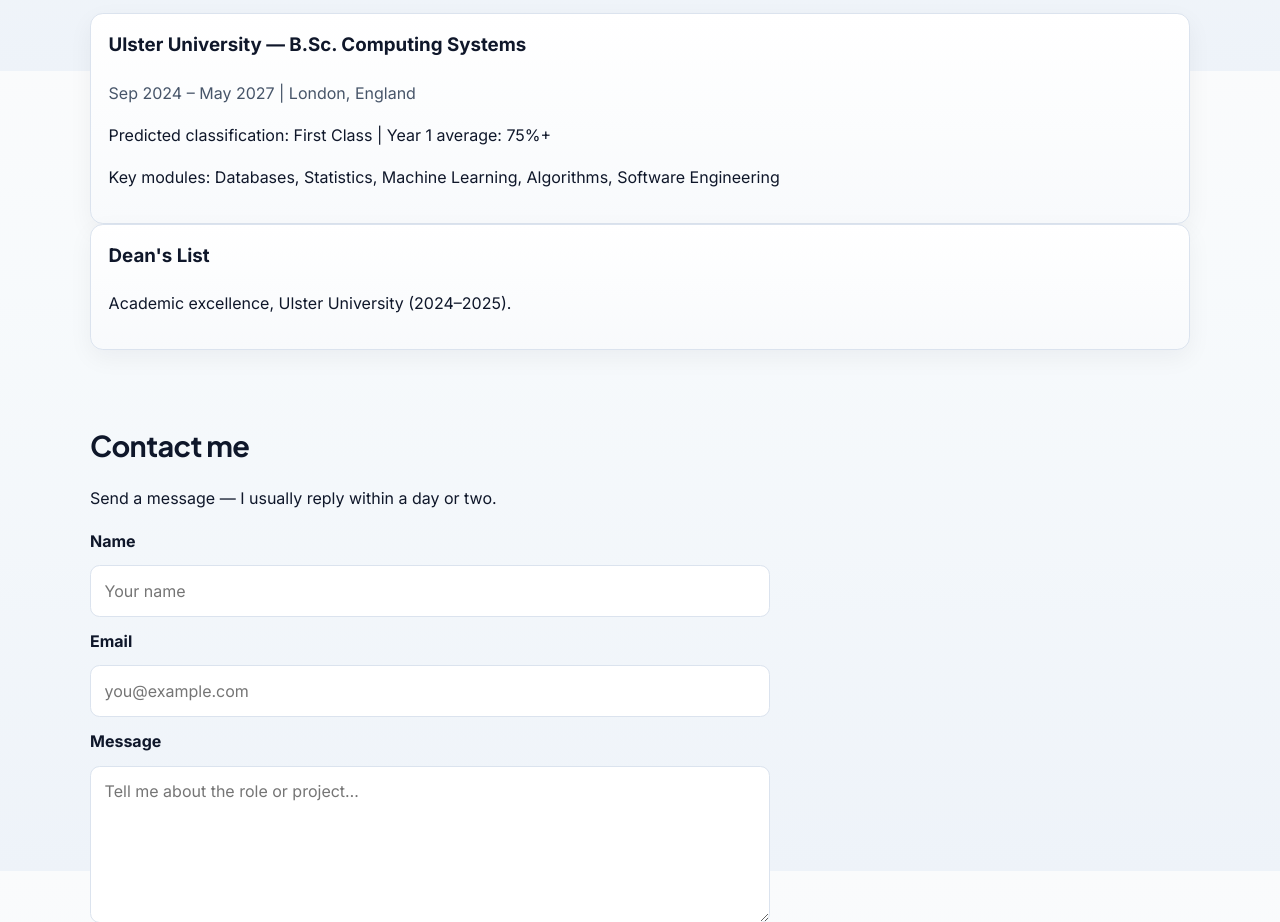
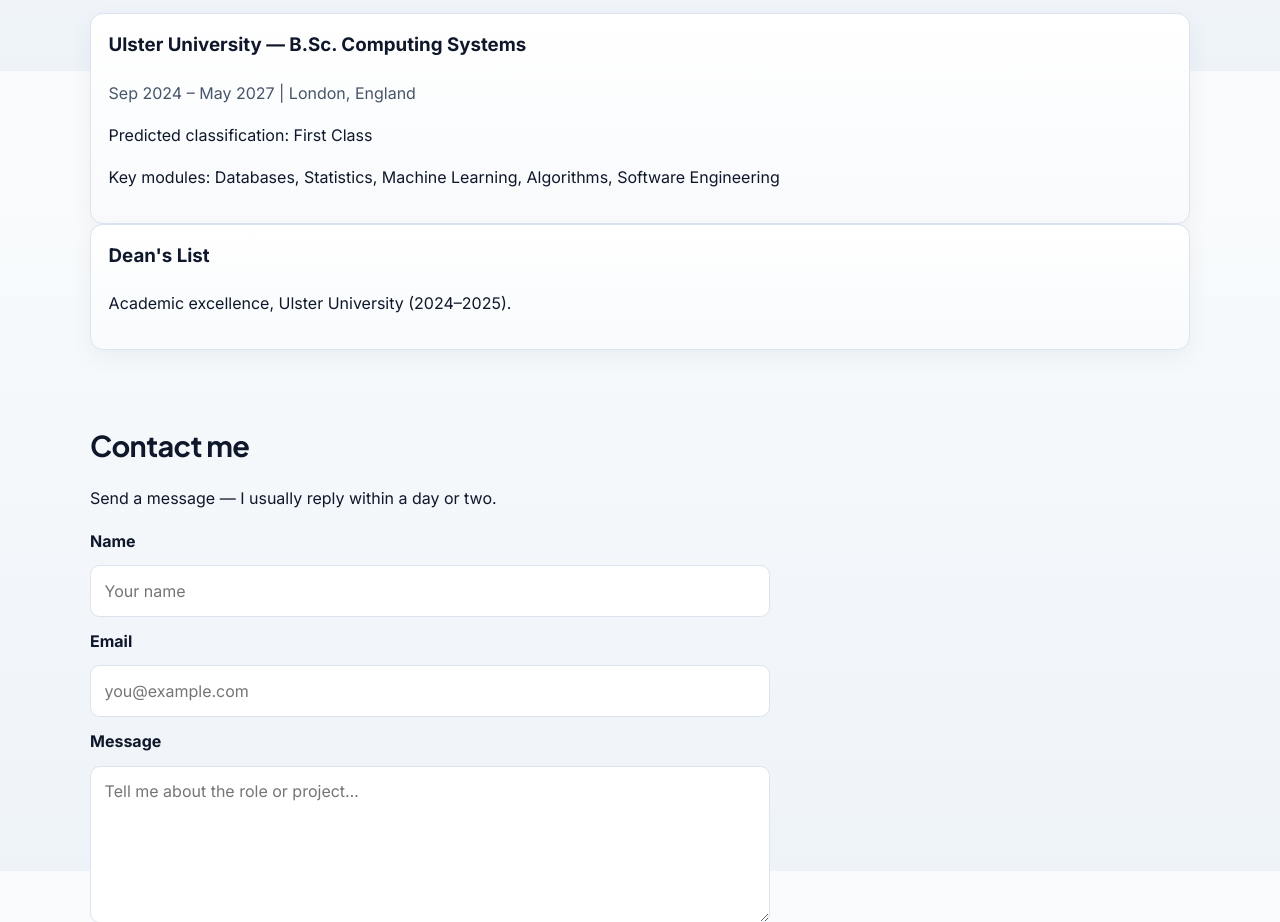
Before and after one commit to doniyor-py/doniyor.dev, a plain HTML site: page index.html in a window 1280 px wide. Shown: the part 3929-4851 px from the top of the page. Drawn offline with Linux system fonts and the light colour scheme.

Commit message:
Remove stale Year 1 average from education section and CV
Now in Year 3; drop the year-specific average and keep the predicted
classification only, on both the site and the CV.

```diff
--- a/index.html
+++ b/index.html
@@ -317,7 +317,7 @@
         <article class="card">
           <h3>Ulster University — B.Sc. Computing Systems</h3>
           <p class="meta">Sep 2024 – May 2027 | London, England</p>
-          <p>Predicted classification: First Class | Year 1 average: 75%+</p>
+          <p>Predicted classification: First Class</p>
           <p>
             Key modules: Databases, Statistics, Machine Learning, Algorithms, Software Engineering
           </p>
```
Also changed, not shown: 1 other file.
